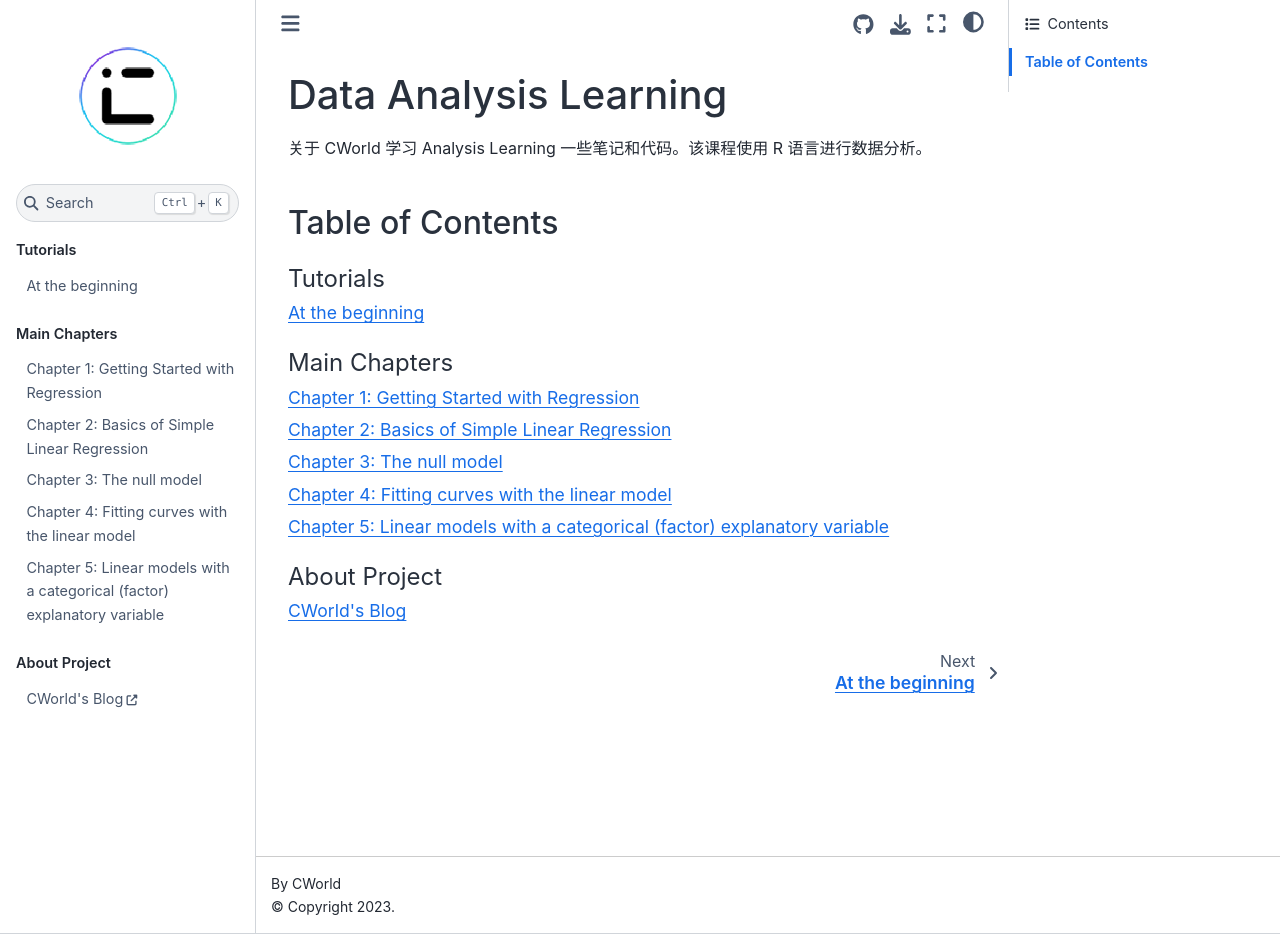
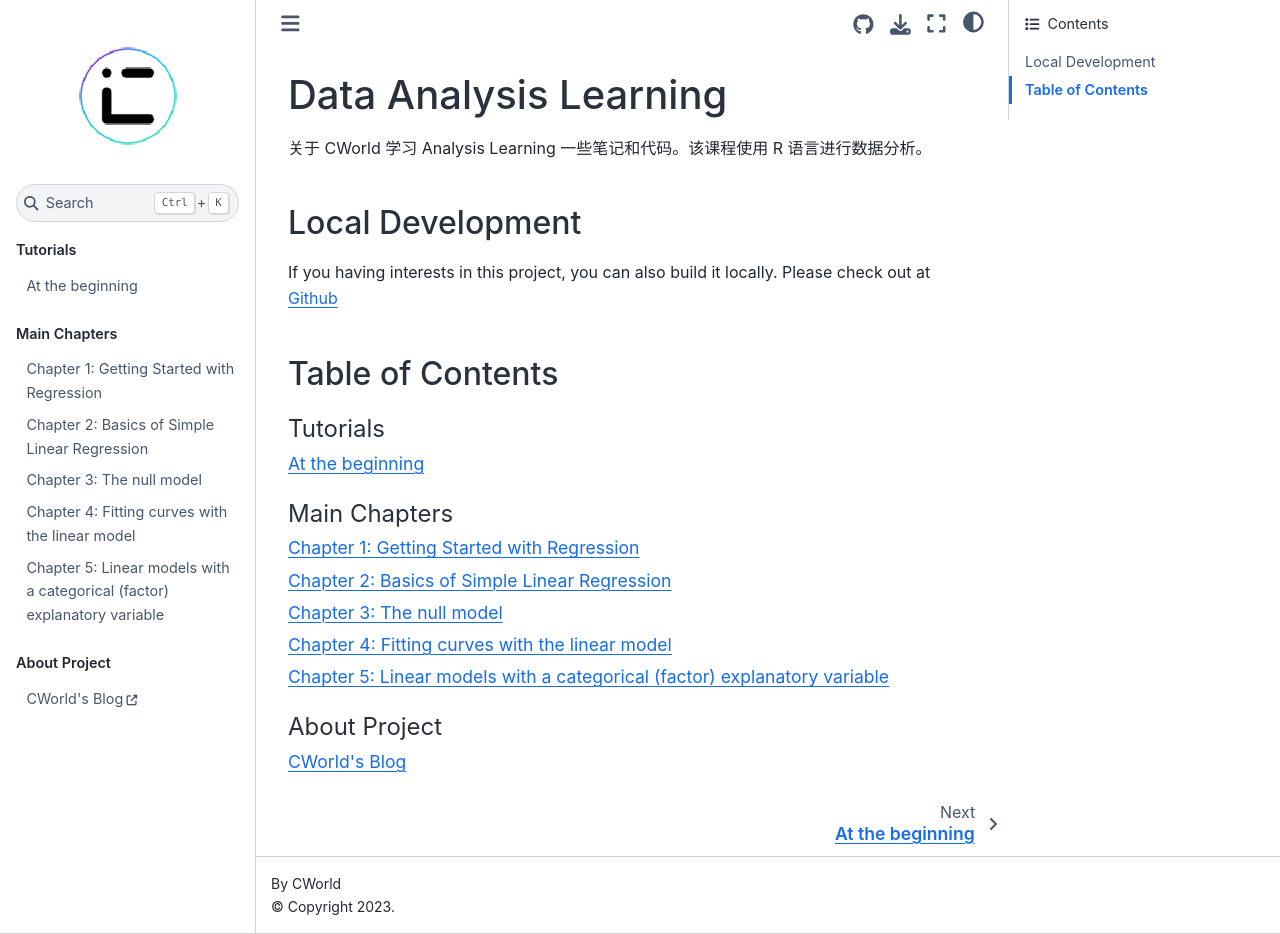
Before and after one commit to cworld1/da-learning, a Jupyter Book: the page built from docs/index.md, in a window 1280 px wide and 934 px high. Built offline with Jupyter Book 1.0.4 settings and Sphinx 7.4.7 and the Sphinx Book theme 1.1.4, drawn with Linux system fonts in a browser that asks for light colours.

Commit message:
docs(jupyter-book): :art: update local development desc

```diff
--- a/docs/index.md
+++ b/docs/index.md
@@ -1,6 +1,10 @@
 # Data Analysis Learning
 
 关于 CWorld 学习 Analysis Learning 一些笔记和代码。该课程使用 R 语言进行数据分析。
+
+## Local Development
+
+If you having interests in this project, you can also build it locally. Please check out at [Github](https://github.com/cworld1/da-learning#readme)
 
 ## Table of Contents
 
```
